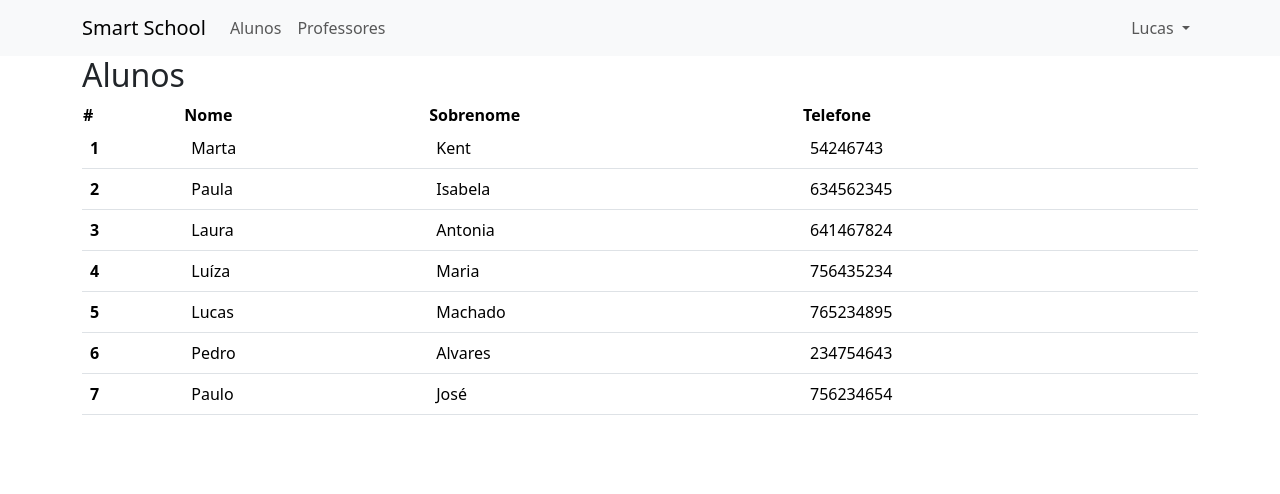
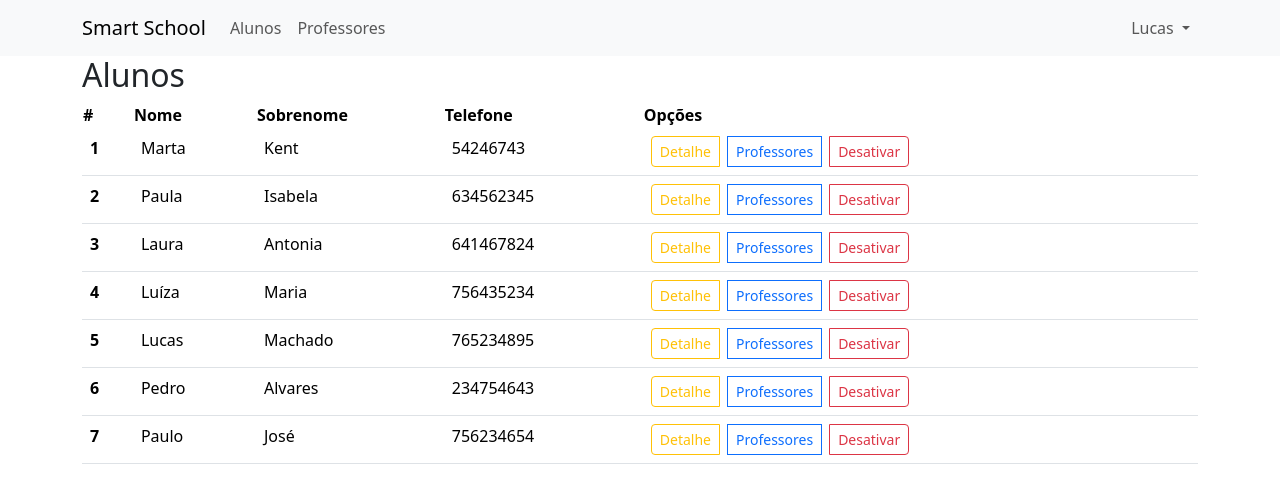
Before and after one commit to OQueLucas/SmartSchool, an Angular app: page /alunos in a window 1280 px wide. Shown: the top 494 px of the page. Built offline with nearby package versions, Linux system fonts and the light colour scheme.

Commit message:
Creating modal to aluno and professores

```diff
--- a/src/app/alunos/alunos.component.html
+++ b/src/app/alunos/alunos.component.html
@@ -6,7 +6,7 @@
         <app-titulo [titulo]="'Cód. Aluno: ' + alunoSelecionado.id"></app-titulo>
       </div>
       <div class="col-auto mt-1">
-        <button class="btn btn-outline-danger" (click)="voltar()">Fechar</button>
+        <button class="btn btn-sm btn-outline-danger" (click)="voltar()">Fechar</button>
       </div>
     </div>
 
@@ -38,15 +38,34 @@
         <th scope="col">Nome</th>
         <th scope="col">Sobrenome</th>
         <th scope="col">Telefone</th>
+        <th scope="col">Opções</th>
       </thead>
       <tbody>
-        <tr *ngFor="let aluno of alunos" style="cursor: pointer;" (click)="alunoSelect(aluno)">
+        <tr *ngFor="let aluno of alunos">
           <th scope="row">{{aluno.id}}</th>
           <td>{{aluno.nome}}</td>
           <td>{{aluno.sobrenome}}</td>
           <td>{{aluno.telefone}}</td>
+          <td>
+            <div class="btn-group gap-2">
+              <button (click)="alunoSelect(aluno)" class="btn btn-sm btn-outline-warning">Detalhe</button>
+              <button class="btn btn-sm btn-outline-primary" (click)="openModal(template)">Professores</button>
+              <button class="btn btn-sm btn-outline-danger">Desativar</button>
+            </div>
+          </td>
         </tr>
       </tbody>
     </table>
   </div>
 </div>
+
+<ng-template #template>
+  <div class="modal-body">
+    <app-professores></app-professores>
+  </div>
+  <div class="modal-footer">
+    <button type="button" class="btn pull-right" aria-label="Close" (click)="modalRef?.hide()">
+      Fechar
+    </button>
+  </div>
+</ng-template>
--- a/src/app/alunos/alunos.component.ts
+++ b/src/app/alunos/alunos.component.ts
@@ -1,6 +1,7 @@
-import { Component, OnInit } from '@angular/core';
+import { Component, OnInit, TemplateRef } from '@angular/core';
 import { Aluno } from '../models/Aluno';
 import { FormBuilder, FormGroup, Validators } from '@angular/forms';
+import { BsModalRef, BsModalService } from 'ngx-bootstrap/modal';
 
 @Component({
   selector: 'app-alunos',
@@ -9,11 +10,16 @@ import { FormBuilder, FormGroup, Validators } from '@angular/forms';
 })
 export class AlunosComponent implements OnInit {
   public alunoForm: FormGroup;
-  titulo = 'Alunos';
+  public titulo = 'Alunos';
   public alunoSelecionado!: Aluno;
+  public modalRef!: BsModalRef;
 
-  constructor(private fb: FormBuilder) {
+  constructor(private fb: FormBuilder, private modalService: BsModalService) {
     this.criarForm();
+  }
+
+  openModal(template: TemplateRef<void>) {
+    this.modalRef = this.modalService.show(template);
   }
 
   ngOnInit(): void {}
--- a/src/app/app.module.ts
+++ b/src/app/app.module.ts
@@ -12,6 +12,7 @@ import { NavComponent } from './nav/nav.component';
 import { TituloComponent } from './titulo/titulo.component';
 import { BsDropdownModule } from 'ngx-bootstrap/dropdown';
 import { BrowserAnimationsModule } from '@angular/platform-browser/animations';
+import { ModalModule } from 'ngx-bootstrap/modal';
 
 @NgModule({
   declarations: [
@@ -30,6 +31,7 @@ import { BrowserAnimationsModule } from '@angular/platform-browser/animations';
     BrowserAnimationsModule,
     FormsModule,
     ReactiveFormsModule,
+    ModalModule.forRoot(),
   ],
   providers: [],
   bootstrap: [AppComponent],
--- a/src/app/professores/professores.component.html
+++ b/src/app/professores/professores.component.html
@@ -6,7 +6,7 @@
         <app-titulo [titulo]="'Professor: ' + professorSelecionado.id"></app-titulo>
       </div>
       <div class="col-auto mt-1">
-        <button class="btn btn-warning" (click)="voltar()">Lista de Professores</button>
+        <button class="btn btn-sm btn-warning" (click)="voltar()">Fechar</button>
       </div>
     </div>
 
@@ -33,14 +33,33 @@
         <th scope="col">#</th>
         <th scope="col">Nome</th>
         <th scope="col">Disciplina</th>
+        <th scope="col">Opções</th>
       </thead>
       <tbody>
-        <tr *ngFor="let prof of professores" style="cursor: pointer;" (click)="professorSelect(prof)">
+        <tr *ngFor="let prof of professores">
           <th scope="row">{{prof.id}}</th>
           <td>{{prof.nome}}</td>
           <td>{{prof.disciplina}}</td>
+          <td>
+            <div class="btn-group gap-2">
+              <button class="btn btn-sm btn-outline-warning" (click)="professorSelect(prof)">Detalhe</button>
+              <button class="btn btn-sm btn-outline-primary" (click)="openModal(template)">Alunos</button>
+            </div>
+          </td>
         </tr>
       </tbody>
     </table>
   </div>
 </div>
+
+<ng-template #template>
+  <div class="modal-header">
+    <h4 class="modal-title pull-left">Modal</h4>
+    <button type="button" class="btn-close close pull-right" aria-label="Close" (click)="modalRef?.hide()">
+      <span aria-hidden="true" class="visually-hidden">&times;</span>
+    </button>
+  </div>
+  <div class="modal-body">
+    This is a modal.
+  </div>
+</ng-template>
--- a/src/app/professores/professores.component.ts
+++ b/src/app/professores/professores.component.ts
@@ -1,6 +1,7 @@
-import { Component, OnInit } from '@angular/core';
+import { Component, OnInit, TemplateRef } from '@angular/core';
 import { Professor } from '../models/Professor';
 import { FormBuilder, FormGroup, Validators } from '@angular/forms';
+import { BsModalRef, BsModalService } from 'ngx-bootstrap/modal';
 
 @Component({
   selector: 'app-professores',
@@ -11,11 +12,15 @@ export class ProfessoresComponent implements OnInit {
   public ProfessorForm: FormGroup;
   titulo = 'Professores';
   public professorSelecionado!: Professor;
+  modalRef?: BsModalRef;
 
-  constructor(private fb: FormBuilder) {
+  constructor(private fb: FormBuilder, private modalService: BsModalService) {
     this.criarForm();
   }
 
+  openModal(template: TemplateRef<void>) {
+    this.modalRef = this.modalService.show(template);
+  }
   ngOnInit(): void {}
 
   criarForm() {
```
